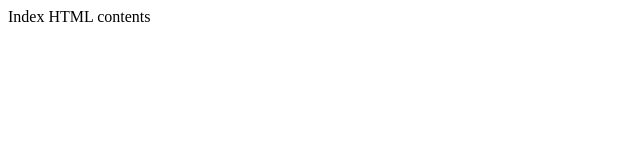
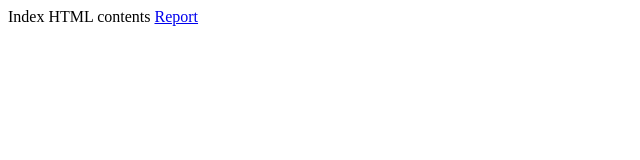
Before and after one commit to vthebbar/github.io, a plain HTML site: page index.html in a window 1280 px wide. Shown: the full height of the page, 0-640 px from the left. Drawn offline with Linux system fonts and the light colour scheme.

Commit message:
Update index.html

```diff
--- a/index.html
+++ b/index.html
@@ -1 +1,4 @@
 Index HTML contents
+
+
+<a href="https://github.com/vthebbar/github.io/blob/main/Cucumber_report%20(8).html"> Report </a>
```
